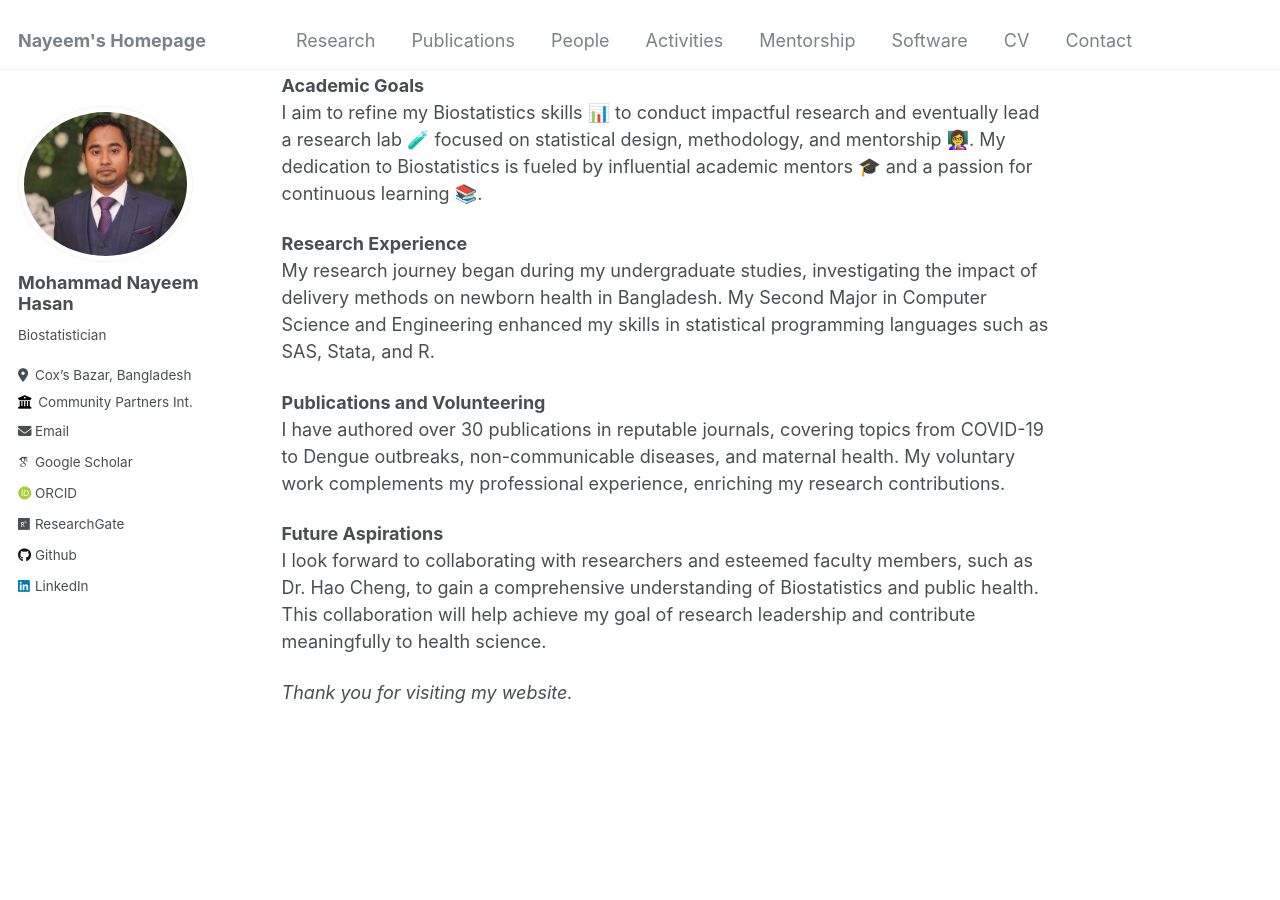
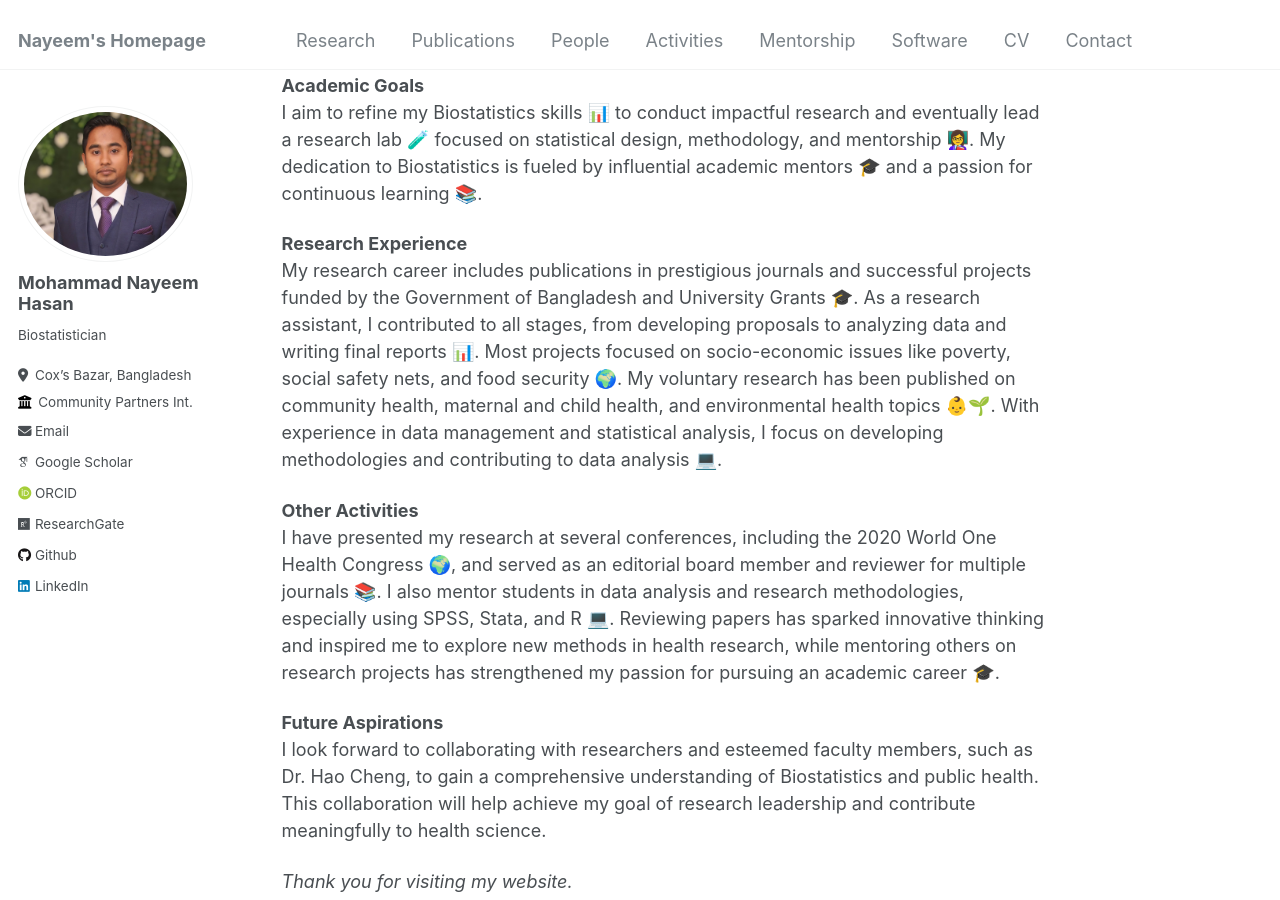
Before and after one commit to nayeemlab/nayeemlab.github.io, a Jekyll site: the page built from _pages/about.md, in a window 1280 px wide and 900 px high, scrolled down 393 px. Built offline with Jekyll 4.4.1, drawn with Linux system fonts in a browser that asks for light colours; some web fonts are replaced.

Commit message:
Update about.md

```diff
--- a/_pages/about.md
+++ b/_pages/about.md
@@ -21,11 +21,11 @@ I aim to refine my Biostatistics skills 📊 to conduct impactful research and e
 
 **Research Experience**
 <br>
-My research journey began during my undergraduate studies, investigating the impact of delivery methods on newborn health in Bangladesh. My Second Major in Computer Science and Engineering enhanced my skills in statistical programming languages such as SAS, Stata, and R.
+My research career includes publications in prestigious journals and successful projects funded by the Government of Bangladesh and University Grants 🎓. As a research assistant, I contributed to all stages, from developing proposals to analyzing data and writing final reports 📊. Most projects focused on socio-economic issues like poverty, social safety nets, and food security 🌍. My voluntary research has been published on community health, maternal and child health, and environmental health topics 👶🌱. With experience in data management and statistical analysis, I focus on developing methodologies and contributing to data analysis 💻.
 
-**Publications and Volunteering**
+**Other Activities**
 <br>
-I have authored over 30 publications in reputable journals, covering topics from COVID-19 to Dengue outbreaks, non-communicable diseases, and maternal health. My voluntary work complements my professional experience, enriching my research contributions.
+I have presented my research at several conferences, including the 2020 World One Health Congress 🌍, and served as an editorial board member and reviewer for multiple journals 📚. I also mentor students in data analysis and research methodologies, especially using SPSS, Stata, and R 💻. Reviewing papers has sparked innovative thinking and inspired me to explore new methods in health research, while mentoring others on research projects has strengthened my passion for pursuing an academic career 🎓.
 
 **Future Aspirations**
 <br>
```
